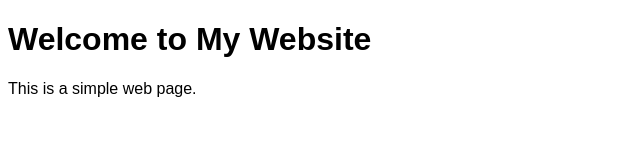
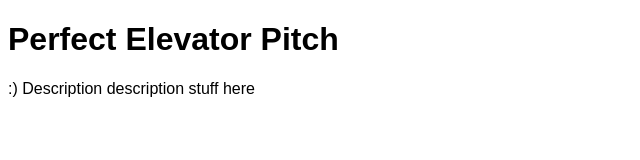
Before and after one commit to bellevuelabs/perfectelevatorpitch, a plain HTML site: page index.html in a window 1280 px wide. Shown: the whole page, without its empty margins (0-640 px from the left). Drawn offline with Linux system fonts and the light colour scheme.

Commit message:
Update index.html

```diff
--- a/index.html
+++ b/index.html
@@ -14,7 +14,7 @@
     </script>
 </head>
 <body>
-    <h1>Welcome to My Website</h1>
-    <p>This is a simple web page.</p>
+    <h1>Perfect Elevator Pitch</h1>
+    <p> :) Description description stuff here </p>
 </body>
 </html>
```
